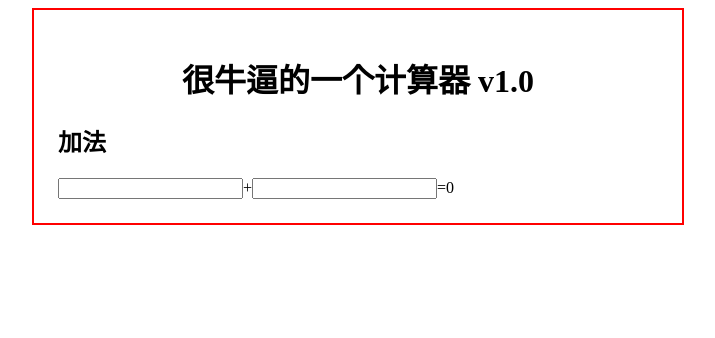
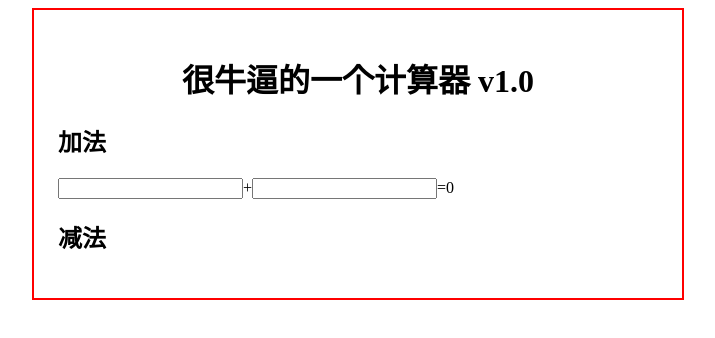
Before and after one commit to haixiangyan/react-adder, a React (Create React App) app: page / in a window 1280 px wide. Shown: the top 338 px of the page, without its empty margins (282-997 px from the left). Built offline with nearby package versions, Linux system fonts and the light colour scheme.

Commit message:
chore: 添加注释

```diff
--- a/src/App.tsx
+++ b/src/App.tsx
@@ -11,6 +11,8 @@ const App: FC<IProps> = () => {
       <h1 style={{textAlign: 'center'}}>很牛逼的一个计算器 v1.0</h1>
       <h2>加法</h2>
       <Adder/>
+      {/* 请在这里添加你的减法器 */}
+      <h2>减法</h2>
     </div>
   )
 }
```
